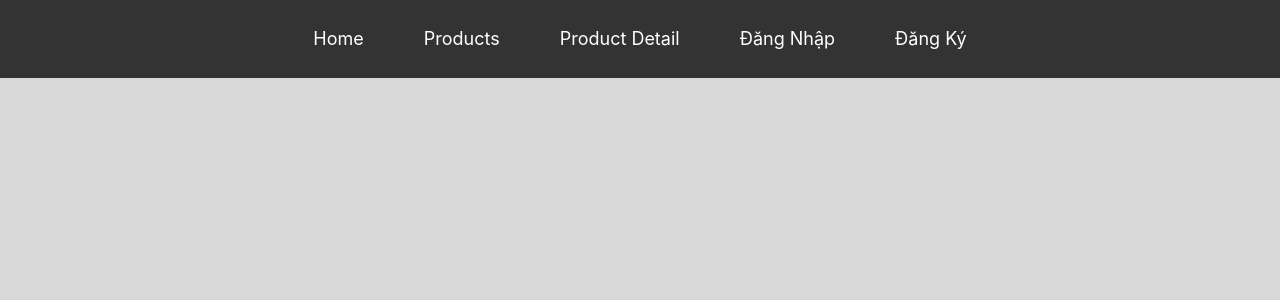
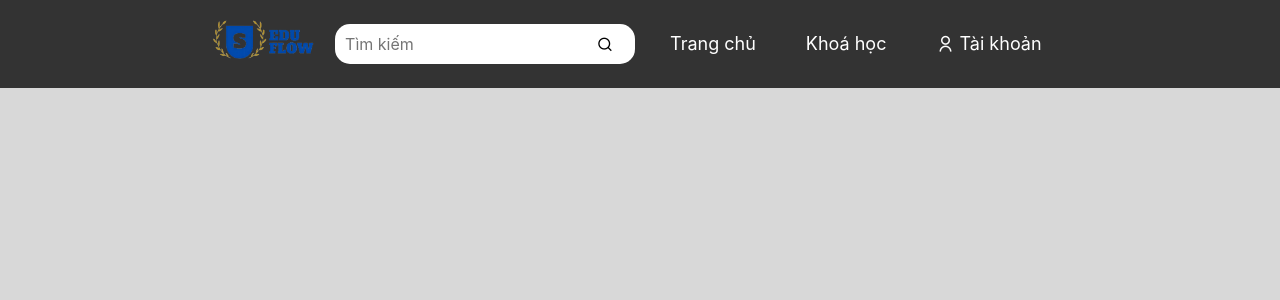
Before and after one commit to bngochheese/ProjectMajor, a React (Create React App) app: page / in a window 1280 px wide. Shown: the top 300 px of the page. Built offline with nearby package versions, Linux system fonts and the light colour scheme.

Commit message:
add new code login navbar productDetail Products

```diff
--- a/src/components/Login.js
+++ b/src/components/Login.js
@@ -135,7 +135,7 @@ const Login = () => {
                                     className='toggle'
                                     onClick={() => setShowPassword(!showPassword)}
                                 >
-                                    <i class={showPassword ? 'ri-eye-line' : 'ri-eye-off-line'}></i>
+                                    <i className={showPassword ? 'ri-eye-line' : 'ri-eye-off-line'}></i>
                                 </button>
                             </div>
                             {formErrors.password && <h6 className='error'>!{formErrors.password}</h6>}
@@ -145,7 +145,7 @@ const Login = () => {
                             <div className='google-signup-button-group'>
                                 <button className='google-signup-button'>
                                     <h6>Đăng nhập tài khoản với</h6>
-                                    <i class="ri-google-line"></i>
+                                    <i className="ri-google-line"></i>
                                 </button>
                             </div>
                             <div className='login-prompt'>
--- a/src/components/Navbar.js
+++ b/src/components/Navbar.js
@@ -1,26 +1,69 @@
-import React from 'react';
+import React, { useEffect, useRef, useState } from 'react';
 import { Link } from 'react-router-dom';
+import 'remixicon/fonts/remixicon.css';
 import '../styles/navbar.scss';
+import logoWebsite from '../assets/images/logoapp1.png'
 
 const Navbar = () => {
+    const [isDropdownOpen, setIsDropdownOpen] = useState(false);
+
+    const accountRef = useRef();
+    const subMenuAccountRef = useRef();
+
+    const toggleDropdown = () => {
+        setIsDropdownOpen(!isDropdownOpen);
+    }
+
+    const handleSubMenuAccount = () => {
+        setIsDropdownOpen(false);
+    }
+
+    useEffect(() => {
+        const handleClickOutside = (e) => {
+            if (subMenuAccountRef.current && !subMenuAccountRef.current.contains(e.target)
+                && accountRef.current && !accountRef.current.contains(e.target)) {
+                setIsDropdownOpen(false);
+            }
+        }
+        document.addEventListener('mousedown', handleClickOutside);
+        return () => {
+            document.removeEventListener('mousedown', handleClickOutside);
+        }
+    })
+
     return (
         <nav>
             <ul>
+                <Link to="/Home" className='logo'>
+                    <img src={logoWebsite} alt=''></img>
+                </Link>
                 <li>
-                    <Link to="/Home">Home</Link>
+                    <div className='search-group'>
+                        <input className='search-box' placeholder='Tìm kiếm'></input>
+                        <i className="ri-search-line"></i>
+                    </div>
                 </li>
                 <li>
-                    <Link to="/Products">Products</Link>
+                    <Link to="/Home">Trang chủ</Link>
                 </li>
                 <li>
-                    <Link to="/Productdetail">Product Detail</Link>
+                    <Link to="/Products">Khoá học</Link>
                 </li>
-                <li>
-                    <Link to="/Login">Đăng Nhập</Link>
-                </li>
-                <li>
-                    <Link to="/Signup">Đăng Ký</Link>
-                </li>
+                <div className="account">
+                    <div
+                        className="account-trigger"
+                        onClick={toggleDropdown}
+                        ref={accountRef}
+                    >
+                        <i className="ri-user-line"></i> Tài khoản
+                    </div>
+                    {isDropdownOpen && (
+                        <div className="dropdown-menu" ref={subMenuAccountRef}>
+                            <Link to="/Login" onClick={handleSubMenuAccount}>Đăng Nhập</Link>
+                            <Link to="/Signup" onClick={handleSubMenuAccount}>Đăng Ký</Link>
+                        </div>
+                    )}
+                </div>
             </ul>
         </nav>
     );
--- a/src/components/ProductDetail.js
+++ b/src/components/ProductDetail.js
@@ -13,7 +13,7 @@ const ProductDetail = () => {
     useEffect(() => {
         const fetchProduct = async () => {
             try {
-                const res = await axios.get(`https://6735e57f5995834c8a948dad.mockapi.io/api/product/products/${id}`);
+                const res = await axios.get(`https://6739791fa3a36b5a62eeb829.mockapi.io/api/Courses/${id}`);
                 setProduct(res.data);
             } catch (error) {
                 setError(error);
--- a/src/components/Products.js
+++ b/src/components/Products.js
@@ -2,9 +2,7 @@ import React, { useEffect, useState } from 'react';
 import { Link } from 'react-router-dom';
 import axios from 'axios';
 import '../styles/products.scss';
-// thanh navbar: home, course, checkout, about us, contact
-// giao dien: home, login, signup, checkout, wishlist, contact
-// code css: chuyen thanh sass hoac scss
+
 const Products = () => {
     const [products, setProducts] = useState([]);
     const [loading, setLoading] = useState(true);
@@ -13,7 +11,7 @@ const Products = () => {
     useEffect(() => {
         const fetchProducts = async () => {
             try {
-                const res = await axios.get('https://6735e57f5995834c8a948dad.mockapi.io/api/product/products');
+                const res = await axios.get('https://6739791fa3a36b5a62eeb829.mockapi.io/api/Courses');
                 setProducts(res.data);
             } catch (error) {
                 setError(error);
--- a/src/styles/navbar.scss
+++ b/src/styles/navbar.scss
@@ -11,15 +11,25 @@ nav {
         padding: 0;
         display: flex;
         justify-content: center;
+        align-items: center;
+
+        .logo {
+            height: 100%;
+
+            img {
+                height: 50px;
+            }
+        }
 
         li {
             margin: 10px;
+            position: relative;
 
             a {
                 color: white;
                 text-decoration: none;
                 font-size: 18px;
-                padding: 10px 20px;
+                padding: 15px;
                 display: block;
                 transition: background-color 0.5s ease;
 
@@ -33,5 +43,75 @@ nav {
                 }
             }
         }
+
+        .search-group {
+            display: flex;
+            justify-content: space-around;
+            align-items: center;
+            width: 300px;
+            height: 40px;
+            border: none;
+            border-radius: 15px;
+            padding: 0 10px 0 10px;
+            background-color: white;
+
+            .search-box {
+                border: none;
+                height: 100%;
+                width: 90%;
+            }
+
+            i {
+                display: flex;
+                justify-content: center;
+                align-items: center;
+                width: 15%;
+                height: 80%;
+                border-radius: 15px;
+                &:hover {
+                    cursor: pointer;
+                    background-color: #d8d8d8;
+                }
+            }
+        }
+
+        .account {
+            margin: 10px;
+
+            .account-trigger {
+                width: 100%;
+                color: white;
+                font-size: 18px;
+                padding: 15px;
+                cursor: pointer;
+                transition: background-color 0.5s ease;
+
+                &:hover {
+                    background-color: red;
+                    border-radius: 15px;
+                }
+            }
+
+            .dropdown-menu {
+                position: absolute;
+                background-color: white;
+                border-radius: 10px;
+                display: flex;
+                flex-direction: column;
+                margin-left: 50px;
+
+                a {
+                    color: black;
+                    padding: 8px 12px;
+                    text-decoration: none;
+                    font-size: 16px;
+
+                    &:hover {
+                        background-color: #f0f0f0;
+                        border-radius: 10px;
+                    }
+                }
+            }
+        }
     }
 }
--- a/src/styles/products.scss
+++ b/src/styles/products.scss
@@ -14,9 +14,14 @@ body {
     display: flex;
     flex-direction: column;
     box-shadow: rgba(100, 100, 111, 0.2) 0px 7px 29px 0px;
-    padding-bottom: 20px;
     border-radius: 15px;
     background-color: white;
+}
+
+.product-info a {
+    text-decoration: none;
+    padding-bottom: 20px;
+
 }
 
 .product-info img {
@@ -28,6 +33,7 @@ body {
 }
 
 .product-info-detail {
+    margin-top: 20px;
     display: flex;
     justify-content: space-around;
 }
```
